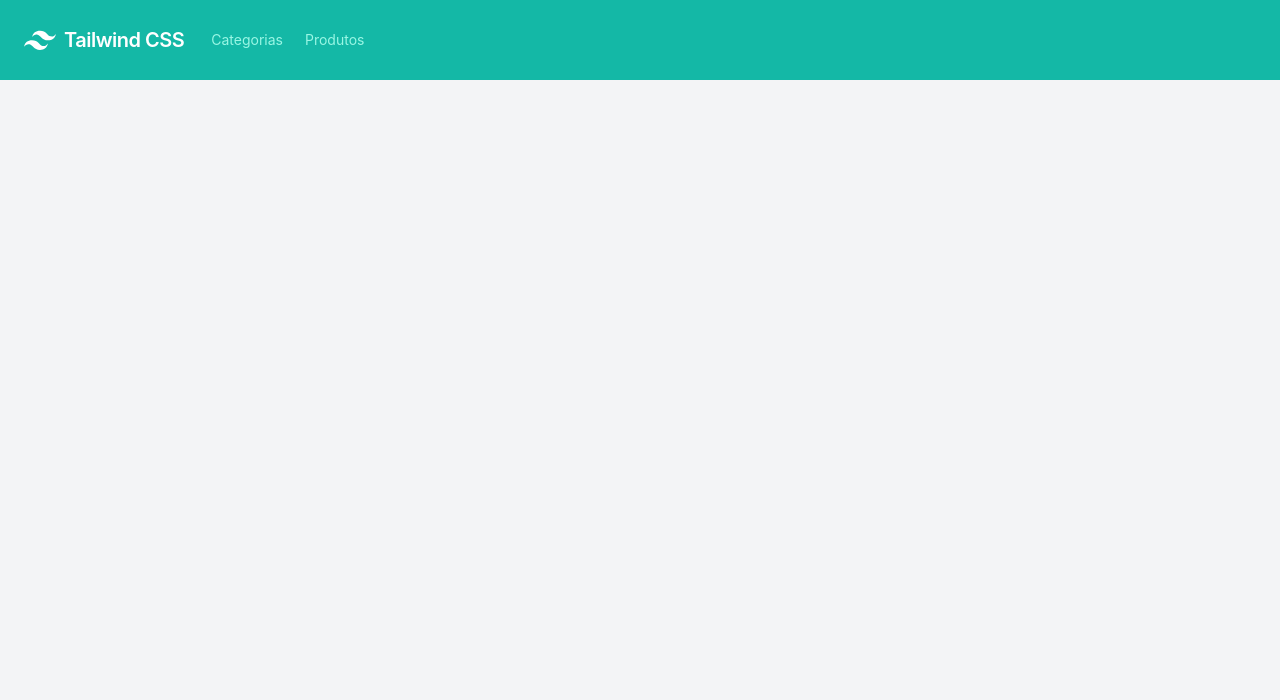
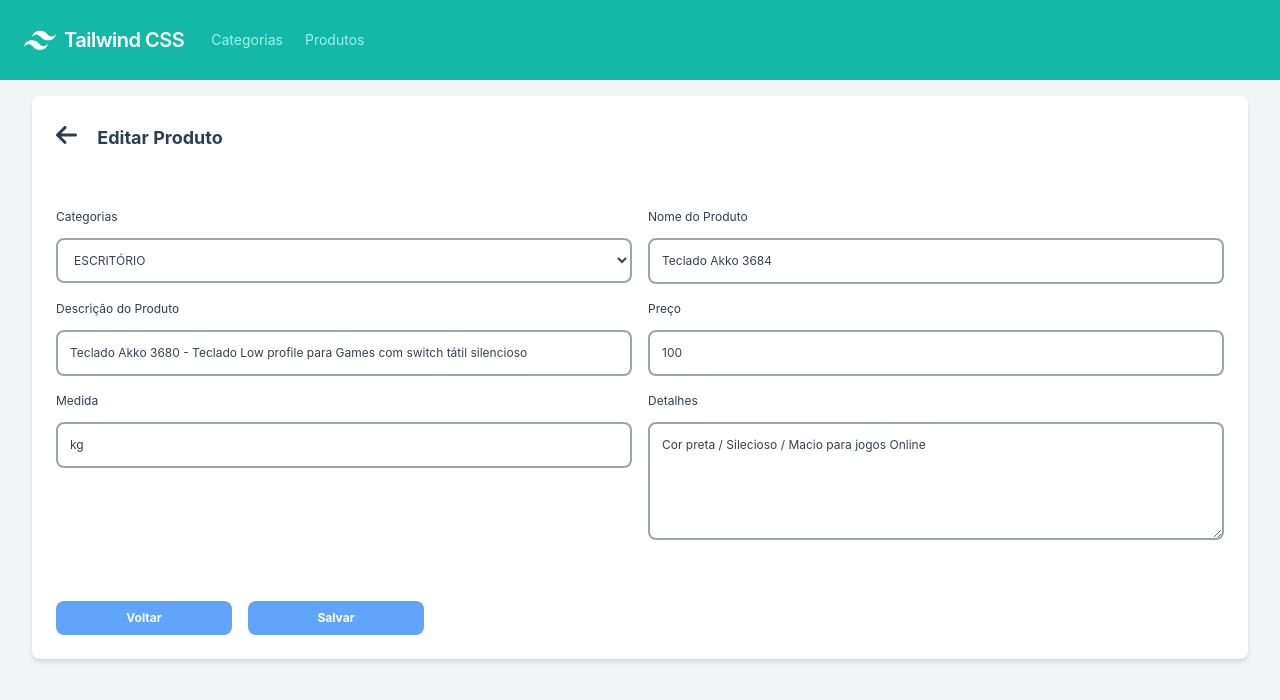
Before and after one commit to pelif/vue-entry-products, a Vue app: page /EditProduct/1 in a window 1280 px wide. Shown: the top 700 px of the page. Built offline with nearby package versions, Linux system fonts and the light colour scheme; data requests are answered from the project's data file.

Commit message:
update products

```diff
--- a/src/components/EditProduct.vue
+++ b/src/components/EditProduct.vue
@@ -1,11 +1,152 @@
 <script>
+import axios from 'axios';
+
 export default {
     name: 'EditProduct',
+
+    data() {
+        return {
+            ProductId: null,
+            ObjProduct: null,
+            saves: false,
+            categories: [],
+            form: {
+                name: '',
+                description: '',
+                price: '',
+                measure: '',
+                details: '',
+                category_id: ''
+            }
+        }
+    },
+
+    methods: {
+        async getProduct(id) {
+            await axios
+                    .get(`http://localhost:3000/products/${id}`)
+                    .then(response => (this.ObjProduct = response.data))
+                    .catch(error => console.log(error))
+        },
+
+        async submit() {
+            await axios
+                    .put(`http://localhost:3000/products/${this.ObjProduct.id}`, {
+                        name: this.ObjProduct.name,
+                        description: this.ObjProduct.description,
+                        price: this.ObjProduct.price,
+                        measure: this.ObjProduct.measure,
+                        details: this.ObjProduct.details,
+                        category_id: this.ObjProduct.category_id
+                    })
+                    .then(response => {
+                        if(response.status == 201 || response.status == 200) {
+                            this.saves = true
+                        }
+                    })
+                    .catch(error => this.saves = false)
+
+            let params = {
+                result: 'error',
+                msg: 'Não foi possível alterar o produto'
+            };
+
+            if(this.saves) {
+                params.result = 'success'
+                params.msg = 'Produto alterado com sucesso!'
+            }
+
+            this.$router.push({ path: '/products', params})
+        },
+
+        async backPage() {
+            await this.$router.back()
+        }
+    },
+
+    mounted() {
+        axios
+            .get(`http://localhost:3000/categories`)
+            .then(response => (this.categories = response.data))
+            .catch(error => console.log('Dont Get Category : ' + error))
+
+        this.ProductId = this.$route.params.ProductId
+        this.getProduct(this.ProductId)
+    }
 }
 </script>
 
 <template>
     <div class="relative px-6 py-6 bg-white border-gray-100 w-full rounded-lg shadow-md lg:mt-24 md:mt-60">
+        <h2 class="font-bold text-lg">
+            <button @click="backPage" class="text-2xl hover:text-slate-300">
+                <i class="fa-solid fa-arrow-left mr-4"></i>
+            </button>
+            Editar Produto
+        </h2>
 
+        <form v-if="ObjProduct">
+            <div class="grid grid-cols-2 gap-4 w-full py-14">
+                <div>
+                    <label for="category_id" class="w-full">Categorias</label>
+                    <select
+                        name="category_id"
+                        id="category_id"
+                        class="bg-white form-input w-full mt-3 rounded-lg text-gray-700 py-3 px-3 border-2 border-gray-400">
+                        <option value="">SELECIONE UMA CATEGORIA</option>
+                        <option
+                            v-for="category in categories"
+                            :value="category.id"
+                            :selected="category.id == ObjProduct.category_id">
+                            {{ category.name.toUpperCase() }}
+                        </option>
+                    </select>
+                </div>
+                <div>
+                    <label for="name" class="w-full">Nome do Produto</label><br>
+                    <input
+                        type="text"
+                        class="form-input w-full mt-3 rounded-lg text-gray-700 py-3 px-3 border-2 border-gray-400"
+                        v-model="ObjProduct.name">
+                </div>
+                <div>
+                    <label for="description" class="w-full">Descrição do Produto</label><br>
+                    <input
+                        type="text"
+                        class="form-input w-full mt-3 rounded-lg text-gray-700 py-3 px-3 border-2 border-gray-400"
+                        v-model="ObjProduct.description">
+                </div>
+                <div>
+                    <label for="price" class="w-full">Preço</label><br>
+                    <input
+                        type="text"
+                        class="form-input w-full mt-3 rounded-lg text-gray-700 py-3 px-3 border-2 border-gray-400"
+                        v-model="ObjProduct.price">
+                </div>
+                <div>
+                    <label for="measure" class="w-full">Medida</label><br>
+                    <input
+                        type="text"
+                        class="form-input w-full mt-3 rounded-lg text-gray-700 py-3 px-3 border-2 border-gray-400"
+                        v-model="ObjProduct.measure">
+                </div>
+                <div>
+                    <label for="details" class="w-full">Detalhes</label><br>
+                    <textarea
+                        rows="5"
+                        class="form-input w-full mt-3 rounded-lg text-gray-700 py-3 px-3 border-2 border-gray-400"
+                        v-model="ObjProduct.details">
+                    </textarea>
+                </div>
+            </div>
+            <div class="w-full">
+                <button @click="backPage" class="w-44 font-bold bg-blue-400 hover:bg-blue-300 text-white px-2 py-2 rounded-lg">
+                    Voltar
+                </button>
+                <button @click.prevent="submit" class="w-44 ml-4 font-bold bg-blue-400 hover:bg-blue-300 text-white px-2 py-2 rounded-lg">
+                    Salvar
+                </button>
+            </div>
+        </form>
     </div>
 </template>
--- a/src/components/NewProduct.vue
+++ b/src/components/NewProduct.vue
@@ -67,7 +67,7 @@ export default {
 <template>
     <div class="relative px-6 py-6 bg-white border-gray-100 w-full rounded-lg shadow-md lg:mt-24 md:mt-60">
         <h2 class="font-bold text-lg">
-            <button class="text-2xl hover:text-slate-300">
+            <button @click="backPage" class="text-2xl hover:text-slate-300">
                 <i class="fa-solid fa-arrow-left mr-4"></i>
             </button>
             Novo Produto
--- a/src/components/Products.vue
+++ b/src/components/Products.vue
@@ -9,19 +9,20 @@ export default {
             products: [],
             DestroyFlag: false,
             result: null,
-            message: null
+            message: null,
+            category: null
         }
     },
 
     methods: {
-        backPage() {
-            this.$router.go()
+        async backPage() {
+            await this.$router.go()
         },
 
-        displayAlert() {
+        async displayAlert() {
             const el = document.querySelector("#message");
 
-            if(this.result == 'success') {
+            if (this.result == 'success') {
                 el.classList.add('bg-green-200')
                 el.classList.add('text-green-950')
             } else {
@@ -30,16 +31,36 @@ export default {
             }
 
             el.classList.remove("hidden");
-            setTimeout(this.hideMessage, 5000)
+            await setTimeout(this.hideMessage, 5000)
         },
 
         hideMessage() {
             const el = document.querySelector("#message")
             el.classList.add("hidden")
+        },
+
+        async getNameCategory(CategoryId) {
+            await axios
+                .get(`http://localhost:3000/categories/${CategoryId}`)
+                .then((response) => {
+                    if (response.status == 201 || response.status == 200) {
+                        this.category = response.data.name
+                    }
+
+                    if (response.status == 404) {
+                        this.category = 'Não Vinculado a uma categoria'
+                    }
+                })
+                .catch(error => console.log(error))
         }
     },
 
-    mounted() {
+    beforeMount() {
+
+        setTimeout(alert(1111), 2000)
+    },
+
+    async mounted() {
 
         const router = useRoute()
 
@@ -49,7 +70,7 @@ export default {
             this.displayAlert()
         }
 
-        axios
+        await axios
                 .get('http://localhost:3000/products')
                 .then(response => (this.products = response.data))
                 .catch(error => console.log(error))
@@ -59,7 +80,8 @@ export default {
 </script>
 
 <template>
-    <div id="message" class="fixed top-0 right-0 text-bold text-center py-8 px-8 rounded-lg text-sm z-50 shadow-xl hidden">
+    <div id="message"
+        class="fixed top-0 right-0 text-bold text-center py-8 px-8 rounded-lg text-sm z-50 shadow-xl hidden">
         {{ message }}
     </div>
     <div class="relative px-6 py-6 bg-white border-gray-100 w-full rounded-lg shadow-md lg:mt-24 md:mt-60">
@@ -81,13 +103,13 @@ export default {
         </div>
 
         <table
-            class="table-auto mt-12 border-collapse border-spacing-1 border border-slate-400 p-0 rounded-lg lg:w-36 md:w-full">
+            class="table-auto mt-12 border-collapse border-spacing-1 border border-slate-400 p-0 rounded-lg lg:w-36 md:w-full w-full">
             <thead class="bg-gray-100 py-3 px-3 ">
                 <tr class="py-3 px-3 text-center">
                     <th class="border border-slate-300 px-28 py-2 text-center font-semibold">Produto</th>
                     <th class="border border-slate-300 px-48 py-2 text-center font-semibold">Descricao</th>
                     <th class="border border-slate-300 px-16 py-2 text-center font-semibold">Preço</th>
-                    <th class="border border-slate-300 px-16 py-2 text-center font-semibold">Categoria</th>
+                    <th class="border border-slate-300 px-16 py-2 text-center font-semibold">Medida</th>
                     <th class="border border-slate-300 px-16 py-2 text-center font-semibold">Ações</th>
                 </tr>
             </thead>
@@ -95,27 +117,30 @@ export default {
                 <tr v-for="product in products" :key="product.id">
                     <td class="text-center py-3 border border-slate-300">{{ product.name }}</td>
                     <td class="text-center py-3 border border-slate-300">{{ product.description }}</td>
-                    <td class="text-center py-3 border border-slate-300">{{ product.price }}</td>
-                    <td class="text-center py-3 border border-slate-300">Categoria Name (Filter)</td>
+                    <td class="text-center py-3 border border-slate-300">{{ product.price.toLocaleString('pt-br', { style: 'currency', currency: 'BRL' }) }}</td>
+                    <td class="text-center py-3 border border-slate-300">{{ product.measure }}</td>
                     <td class="text-center py-6 border border-slate-300">
 
                         <!-- Show -->
-                        <RouterLink :to="{
+                        <RouterLink
+                            :to="{
                                 name: 'ShowProduct',
                                 params: {
                                     ProductId: product.id
                                 }
-                    }" class="text-slate-500 hover:text-slate-300">
+                            }"
+                            class="text-slate-500 hover:text-slate-300">
                             <i class="fa-solid fa-eye"></i>
                         </RouterLink>
 
-                        <!-- edit -->
-                        <RouterLink :to="{
+                        <RouterLink
+                            :to="{
                                 name: 'EditProduct',
                                 params: {
                                     ProductId: product.id
                                 }
-                    }" class="text-slate-500 hover:text-slate-300">
+                            }"
+                            class="text-slate-500 hover:text-slate-300">
                             <i class="fa-solid fa-pen-to-square ml-2"></i>
                         </RouterLink>
 
--- a/src/components/ShowProduct.vue
+++ b/src/components/ShowProduct.vue
@@ -1,11 +1,90 @@
 <script>
+import axios from 'axios';
+
 export default {
     name: 'ShowProduct',
+
+    data() {
+        return {
+            ProductId: null,
+            ObjProduct: null,
+            category: null
+        }
+    },
+
+    methods: {
+        async getProduct(id) {
+            await axios
+                    .get(`http://localhost:3000/products/${id}`)
+                    .then(response => (this.ObjProduct = response.data))
+                    .catch(error => console.log(error))
+        },
+
+        backPage() {
+            this.$router.back()
+        },
+
+        async getNameCategory(CategoryId) {
+            await axios
+                    .get(`http://localhost:3000/categories/${CategoryId}`)
+                    .then((response) => {
+                        if(response.status == 201 || response.status == 200) {
+                            this.category = response.data.name
+                        }
+
+                        if(response.status == 404) {
+                            this.category = 'Não Vinculado a uma categoria'
+                        }
+                    })
+                    .catch(error => console.log(error))
+        }
+    },
+
+    mounted() {
+        this.ProductId = this.$route.params.ProductId
+        this.getProduct(this.ProductId)
+        this.getNameCategory(this.ProductId)
+    }
 }
 </script>
 
 <template>
     <div class="relative px-6 py-6 bg-white border-gray-100 w-full rounded-lg shadow-md lg:mt-24 md:mt-60">
+        <h2 class="font-bold text-xl">
+            <button @click="backPage" class="text-2xl hover:text-slate-300">
+                <i class="fa-solid fa-arrow-left mr-4"></i>
+            </button>
+            Visualizar Produto
+        </h2>
+        <span v-if="ObjProduct">
+            {{  ObjProduct.name }}
+        </span>
 
+        <div class="grid grid-cols-2 gap-4 w-full py-14">
+            <div>
+                <strong class="text-sm bg-slate-100 py-2 px-28 border border-slate-200 rounded-lg">Produto: </strong>
+                <h3 class="text-sm mt-4" v-if="ObjProduct">{{ ObjProduct.name }}</h3>
+            </div>
+            <div>
+                <strong class="text-sm bg-slate-100 py-2 px-28 border border-slate-200 rounded-lg">Descrição: </strong>
+                <h3 class="text-sm mt-4" v-if="ObjProduct">{{ ObjProduct.description }}</h3>
+            </div>
+            <div>
+                <strong class="text-sm bg-slate-100 py-2 px-28 border border-slate-200 rounded-lg">Preço: </strong>
+                <h3 class="text-sm mt-4" v-if="ObjProduct">{{ ObjProduct.price.toLocaleString('pt-br', {style: 'currency', currency: 'BRL'}) }}</h3>
+            </div>
+            <div>
+                <strong class="text-sm bg-slate-100 py-2 px-28 border border-slate-200 rounded-lg">Medida: </strong>
+                <h3 class="text-sm mt-4" v-if="ObjProduct">{{ ObjProduct.measure }}</h3>
+            </div>
+            <div>
+                <strong class="text-sm bg-slate-100 py-2 px-28 border border-slate-200 rounded-lg">Detalhes: </strong>
+                <h3 class="text-sm mt-4" v-if="ObjProduct">{{ ObjProduct.details }}</h3>
+            </div>
+            <div>
+                <strong class="text-sm bg-slate-100 py-2 px-28 border border-slate-200 rounded-lg">Categoria: </strong>
+                <h3 class="text-sm mt-4" v-if="ObjProduct">{{ category }}</h3>
+            </div>
+        </div>
     </div>
 </template>
--- a/src/router/index.js
+++ b/src/router/index.js
@@ -51,7 +51,7 @@ const router = createRouter({
       component: ShowProduct
     },
     {
-      path: '/EditProduct:/ProductId',
+      path: '/EditProduct/:ProductId',
       name: 'EditProduct',
       component: EditProduct
     },
```
Also changed, not shown: db.json (+10 -10 lines). Lines whose indentation alone changed are shown as unchanged.
